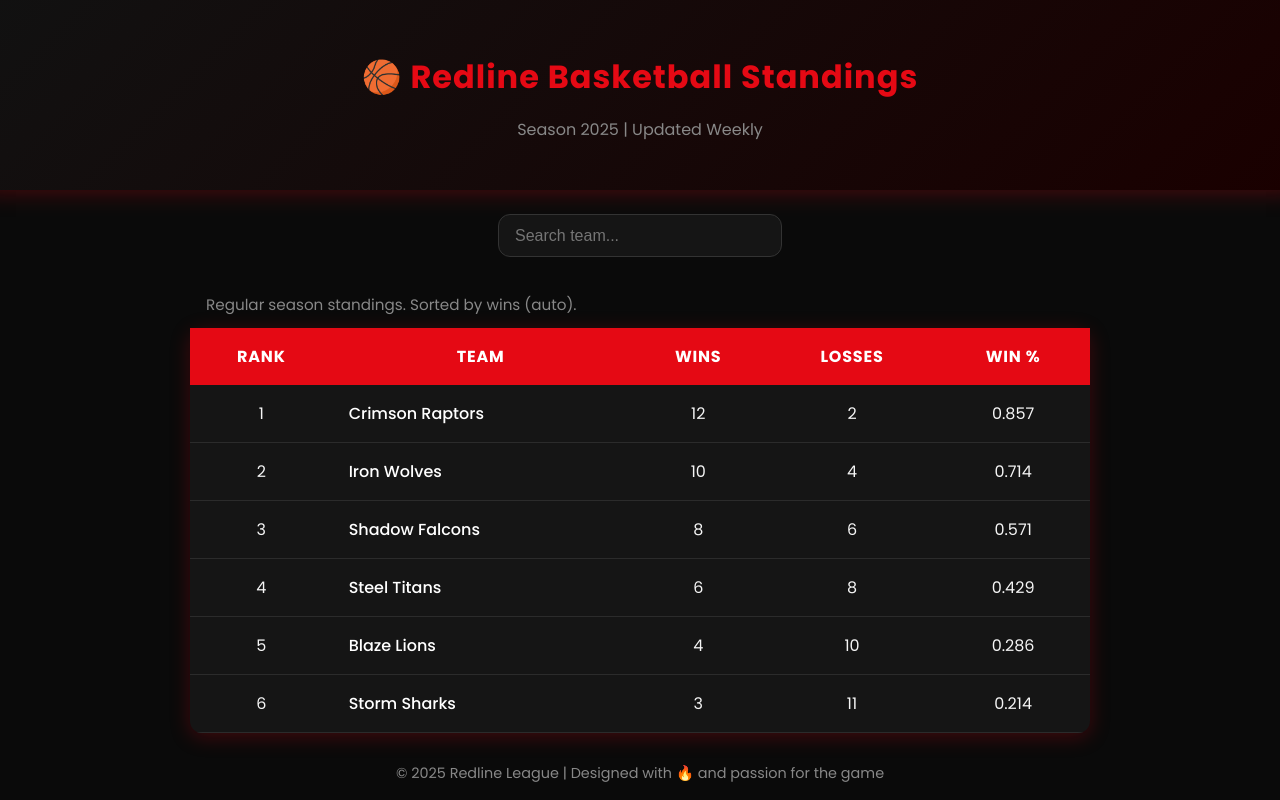
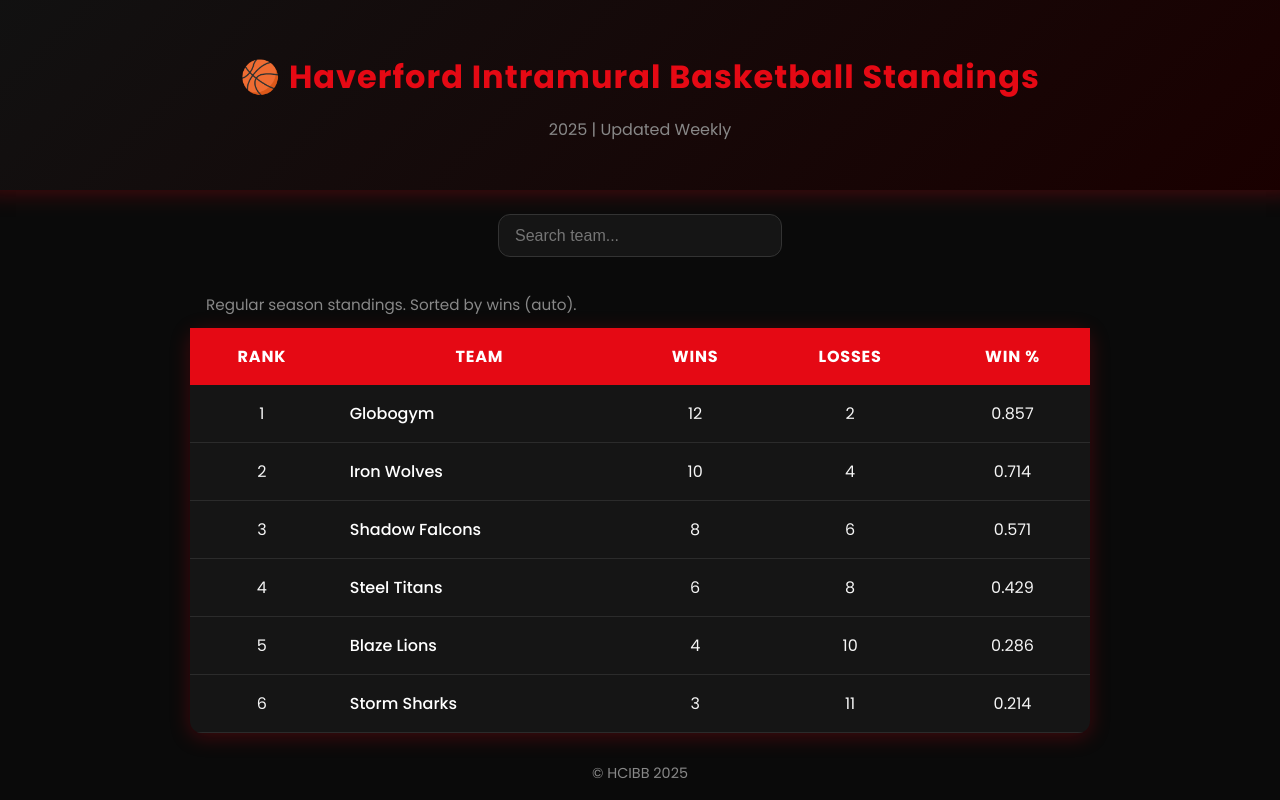
Before and after one commit to quantumhi/quantumhi.github.io, a plain HTML site: page index.html in a window 1280 px wide. Drawn offline with Linux system fonts and the light colour scheme.

Commit message:
Update team names and footer in index.html

```diff
--- a/index.html
+++ b/index.html
@@ -154,8 +154,8 @@
 </head>
 <body>
   <header>
-    <h1>🏀 Redline Basketball Standings</h1>
-    <p class="subtitle">Season 2025 | Updated Weekly</p>
+    <h1>🏀 Haverford Intramural Basketball Standings</h1>
+    <p class="subtitle"> 2025 | Updated Weekly</p>
   </header>
 
   <div class="search-bar">
@@ -175,7 +175,7 @@
     </thead>
     <tbody>
       <!-- Win % will be recalculated on load -->
-      <tr><td>1</td><td class="team-name">Crimson Raptors</td><td>12</td><td>2</td><td class="pct">0.857</td></tr>
+      <tr><td>1</td><td class="team-name">Globogym</td><td>12</td><td>2</td><td class="pct">0.857</td></tr>
       <tr><td>2</td><td class="team-name">Iron Wolves</td><td>10</td><td>4</td><td class="pct">0.714</td></tr>
       <tr><td>3</td><td class="team-name">Shadow Falcons</td><td>8</td><td>6</td><td class="pct">0.571</td></tr>
       <tr><td>4</td><td class="team-name">Steel Titans</td><td>6</td><td>8</td><td class="pct">0.429</td></tr>
@@ -185,7 +185,7 @@
   </table>
 
   <footer>
-    © 2025 Redline League | Designed with 🔥 and passion for the game
+    © HCIBB 2025
   </footer>
 
   <script>
```
